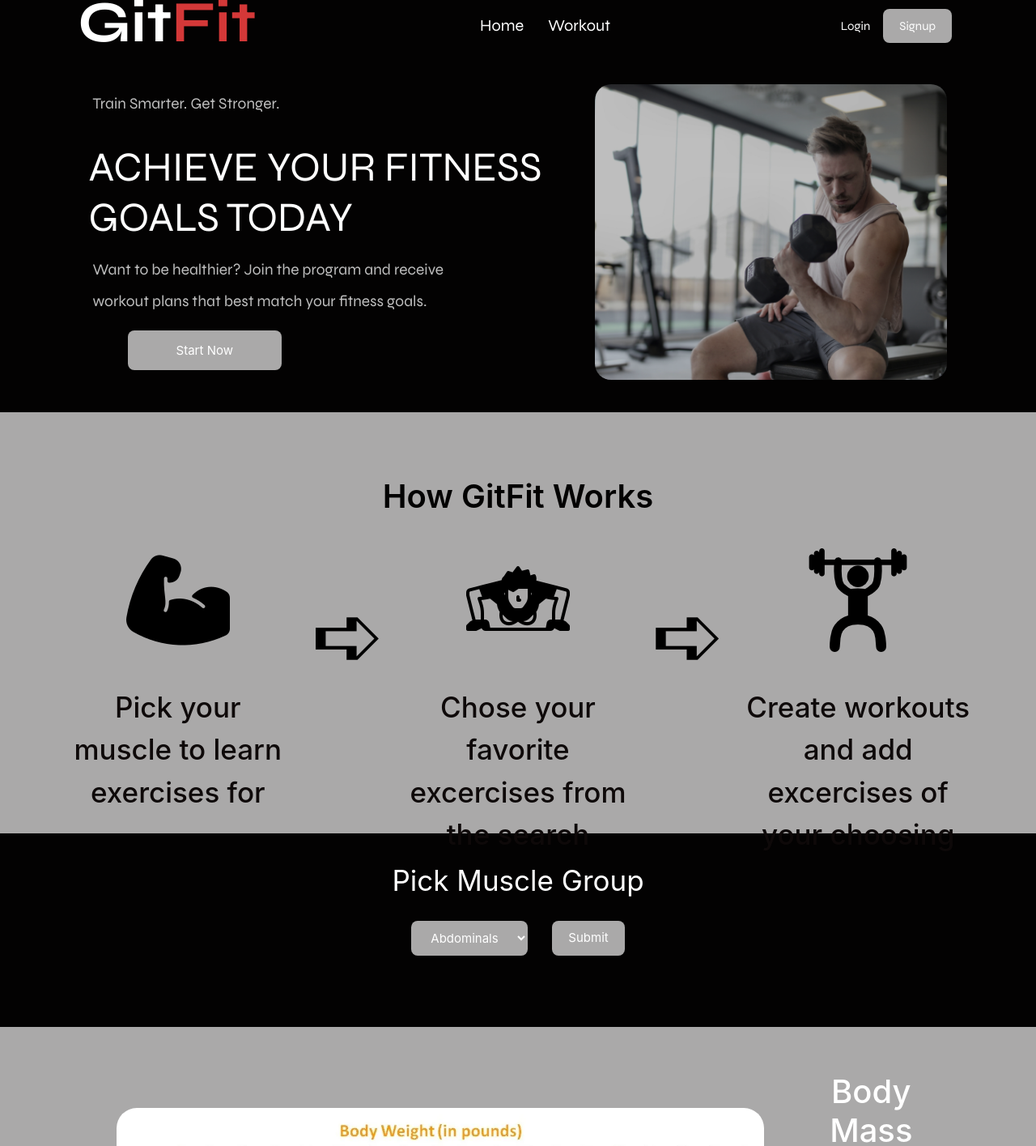
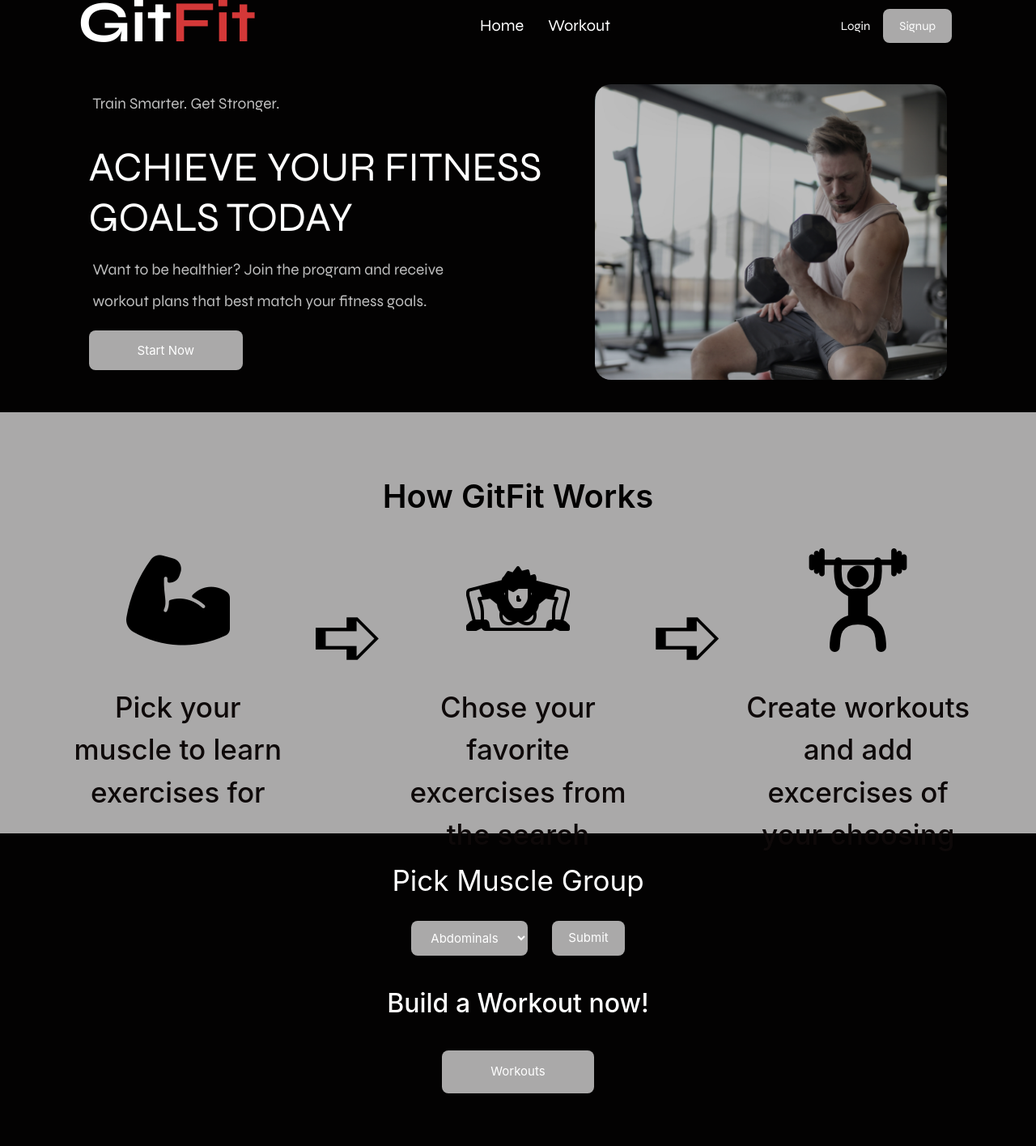
Before and after one commit to adamlarue19/Project-3, a React (Create React App) app in the folder client/: page / in a window 1280 px wide. Shown: the top 1415 px of the page at 81% size. Built offline with nearby package versions, Linux system fonts and the light colour scheme.

Commit message:
button to workoutpage below api data

```diff
--- a/client/src/components/ExerciseList/index.js
+++ b/client/src/components/ExerciseList/index.js
@@ -5,22 +5,20 @@ const ExerciseList = ({ exercises, title }) => {
     if (!exercises.length) {
 
       return <h3 className='noExcercises'>No exercises Yet</h3>;
-      console.log(exercises)
 
     }
-    console.log(exercises)
+
     return (
       <div>
         <h3>{title}</h3>
         {exercises &&
           exercises.map((exercises) => (
-            <div key={exercises._id} className="card mb-3">
-              <div className="card-body bg-light p-2">
+            <div key={exercises} className="card-style mb-3">
+              <div className="card-body-style p-2">
                 <p className='workoutTitle'>{exercises.name}</p>
                 <p className='workoutTitle'>{exercises.weight}</p>
                 <p className='workoutTitle'>{exercises.reps}</p>
                 <p className='workoutTitle'>{exercises.sets}</p>
-                console.log(exercises)
               </div>
             </div>
           ))}
--- a/client/src/components/Search/index.js
+++ b/client/src/components/Search/index.js
@@ -1,6 +1,7 @@
 import React from "react";
 import { useState } from "react";
 import { apiCall } from "../../utils/axiosApi";
+import { Link } from 'react-router-dom';
 
 import image from "../../images/BMI.webp";
 import muscle from "../../images/muscle.png";
@@ -120,7 +121,12 @@ const Search = () => {
                 <li key={i}>{data.name}</li>
               ))}
             </div>
-
+            <h2>Build a Workout now!</h2>
+           <div className="search-Menu">
+            <Link className="startNowBtn" to="/workouts">
+                Workouts
+              </Link>
+           </div>
           </div>
         </div>
       </div>
--- a/client/src/components/WorkoutList/index.js
+++ b/client/src/components/WorkoutList/index.js
@@ -11,7 +11,6 @@ const WorkoutList = ({ workouts, title }) => {
         <h3>{title}</h3>
         {workouts &&
           workouts.map((workouts) => (
-
             <div key={workouts._id} className="card-style mb-3">
               <div className="card-body-style p-2">
                 <p className='workoutTitle'>{workouts.name}</p>
--- a/client/src/pages/Home.css
+++ b/client/src/pages/Home.css
@@ -92,12 +92,12 @@ p {
   border:none;
   border-radius:8px;
   font-size: 15px;
-  margin-left: 6vh;
-  margin-top: 3vh;
+
+  margin-top: 15px;
 }
 .startNowBtn:hover {
   color: black;
-  background-color:rgb(156, 40, 40)
+  background-color: var(--red);
 }
 section {
   margin-bottom: 10vh;
```
